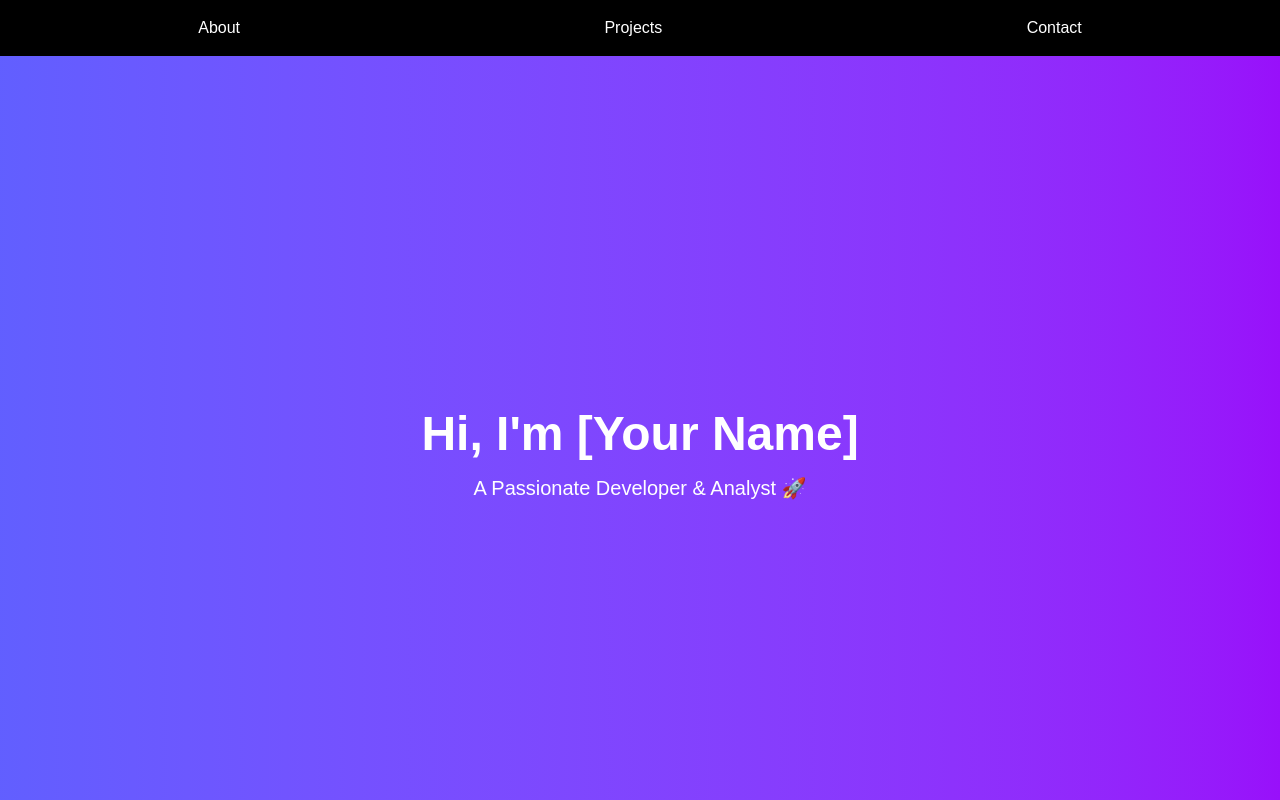
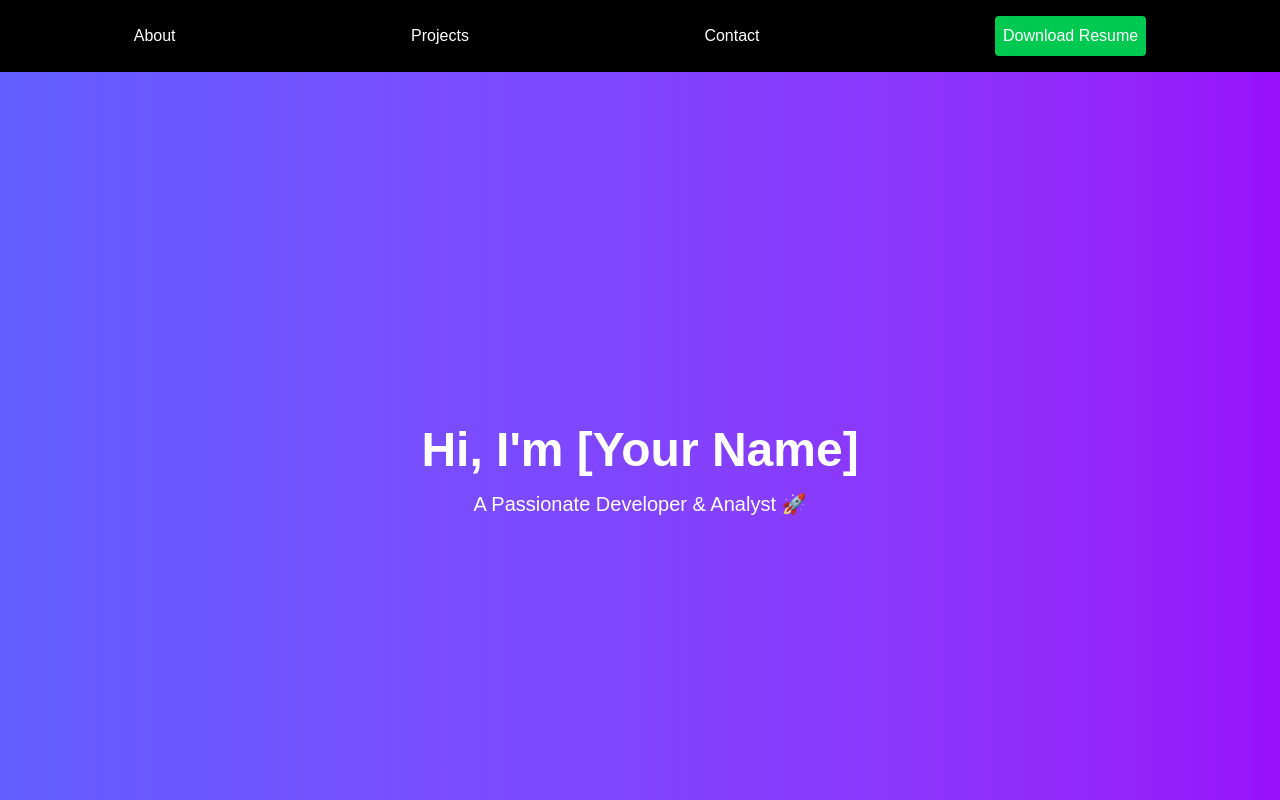
Before and after one commit to lokeshspycric/my-portfolio, a Next.js app: page / in a window 1280 px wide. Shown: the top 800 px of the page. Built offline with nearby package versions, Linux system fonts and the light colour scheme.

Commit message:
Fixed resume update

```diff
--- a/src/components/Navbar.js
+++ b/src/components/Navbar.js
@@ -4,6 +4,10 @@ export default function Navbar() {
         <a href="#about">About</a>
         <a href="#projects">Projects</a>
         <a href="#contact">Contact</a>
+        <a href="/Lokesh_Resume.pdf" download className="bg-green-500 text-white p-2 rounded">
+  Download Resume
+</a>
+
       </nav>
     )
   }
```
Also changed, not shown: 1 other file (tests, documents, lock files or other folders).
